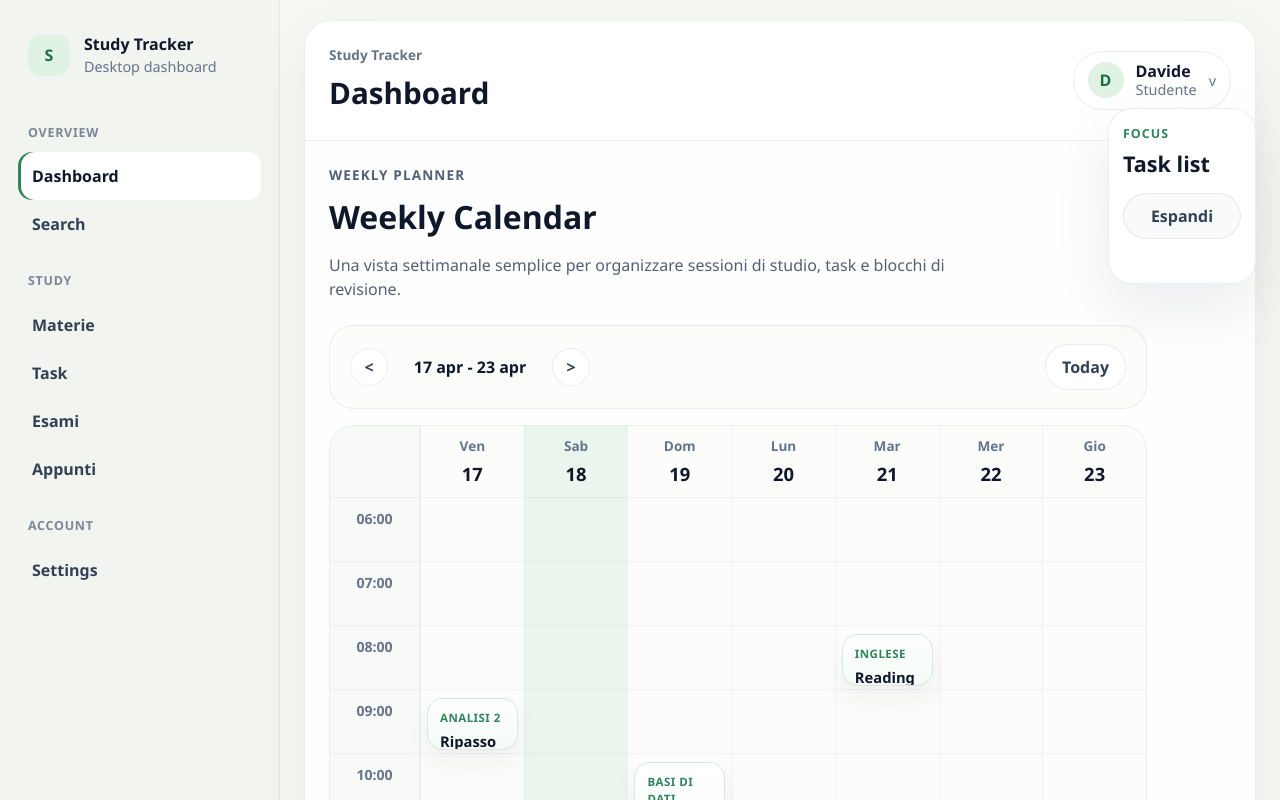
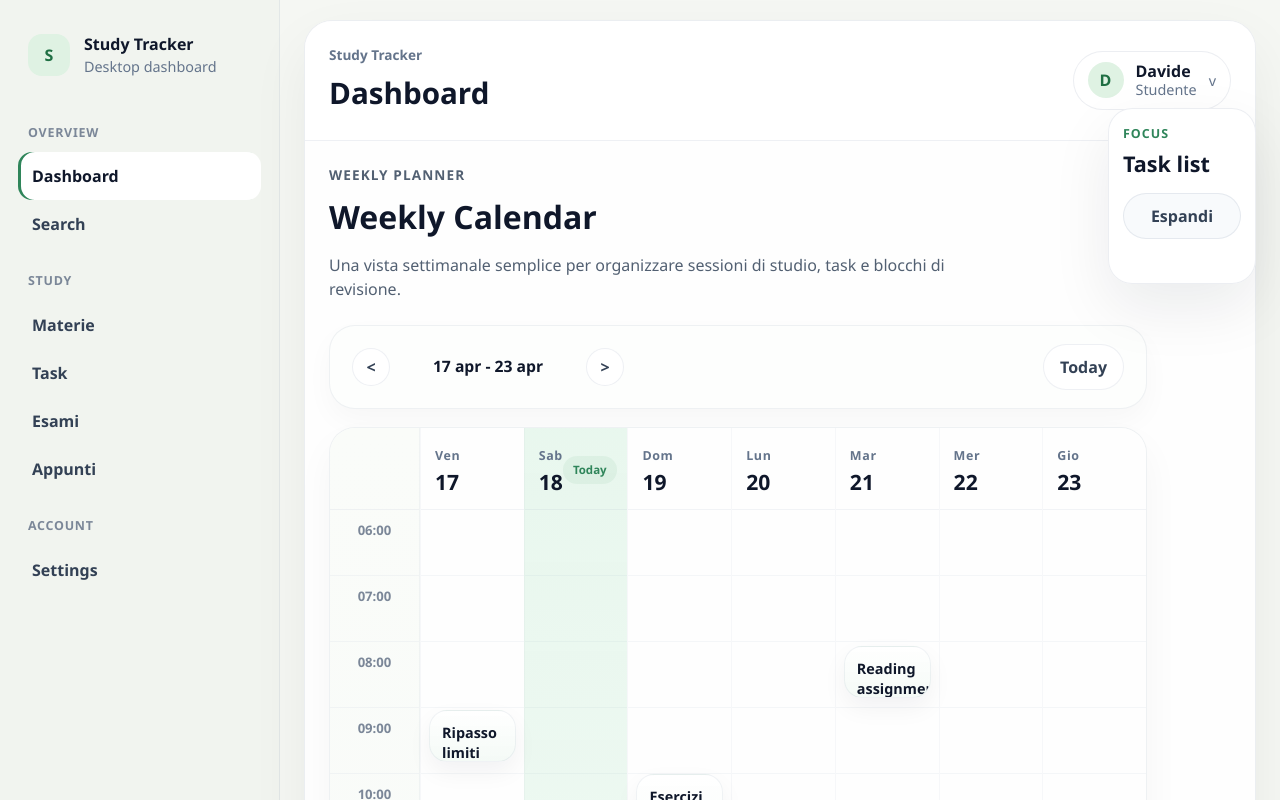
Before and after one commit to maidire3/Progetto-Finale, a React (Vite) app: page /dashboard in a window 1280 px wide. Shown: the top 800 px of the page. Built offline with nearby package versions, Linux system fonts and the light colour scheme.

Commit message:
Ristrutturazione della vista del calendario settimanale: aggiunta della gestione della settimana, miglioramenti visivi e aggiornamenti stilistici

```diff
--- a/src/components/dashboard/DayColumn.jsx
+++ b/src/components/dashboard/DayColumn.jsx
@@ -9,8 +9,14 @@ function DayColumn({ day, hours }) {
       }`}
     >
       <header className="weekly-calendar__day-header">
-        <p className="weekly-calendar__day-name">{day.label}</p>
-        <p className="weekly-calendar__day-number">{day.dayNumber}</p>
+        <div className="weekly-calendar__day-header-main">
+          <p className="weekly-calendar__day-name">{day.label}</p>
+          <p className="weekly-calendar__day-number">{day.dayNumber}</p>
+        </div>
+
+        {day.isToday ? (
+          <span className="weekly-calendar__today-label">Today</span>
+        ) : null}
       </header>
 
       <div className="weekly-calendar__day-body">
--- a/src/components/dashboard/TaskBlock.jsx
+++ b/src/components/dashboard/TaskBlock.jsx
@@ -15,8 +15,8 @@ function TaskBlock({ task }) {
         height: `${height}px`
       }}
     >
+      <h4>{task.title}</h4>
       <p className="calendar-task-block__subject">{task.subject}</p>
-      <h4>{task.title}</h4>
       <p className="calendar-task-block__time">
         {`${String(task.startHour).padStart(2, '0')}:00 - ${String(
           task.endHour
--- a/src/components/dashboard/TimeColumn.jsx
+++ b/src/components/dashboard/TimeColumn.jsx
@@ -8,7 +8,7 @@ function TimeColumn({ hours }) {
       <div className="weekly-calendar__time-slots">
         {hours.map((hour) => (
           <div className="weekly-calendar__time-slot" key={hour}>
-            {`${String(hour).padStart(2, '0')}:00`}
+            <span>{`${String(hour).padStart(2, '0')}:00`}</span>
           </div>
         ))}
       </div>
--- a/src/components/dashboard/WeeklyCalendar.jsx
+++ b/src/components/dashboard/WeeklyCalendar.jsx
@@ -1,4 +1,4 @@
-import React from 'react';
+import React, { useState } from 'react';
 import DayColumn from './DayColumn';
 import TimeColumn from './TimeColumn';
 import mockCalendarTasks from '../../data/mockCalendarData';
@@ -20,10 +20,10 @@ function isSameDay(firstDate, secondDate) {
   );
 }
 
-function createWeekDays() {
+function createWeekDays(weekOffset) {
   const today = new Date();
   const startDate = new Date(today);
-  startDate.setDate(today.getDate() - 1);
+  startDate.setDate(today.getDate() - 1 + weekOffset * 7);
 
   return Array.from({ length: 7 }, (_, index) => {
     const currentDate = new Date(startDate);
@@ -52,19 +52,40 @@ function getWeekLabel(days) {
 }
 
 function WeeklyCalendar() {
-  const days = createWeekDays();
+  const [weekOffset, setWeekOffset] = useState(0);
+  const days = createWeekDays(weekOffset);
   const weekLabel = getWeekLabel(days);
+
+  function handlePreviousWeek() {
+    setWeekOffset((currentValue) => currentValue - 1);
+  }
+
+  function handleNextWeek() {
+    setWeekOffset((currentValue) => currentValue + 1);
+  }
+
+  function handleGoToToday() {
+    setWeekOffset(0);
+  }
 
   return (
     <section className="weekly-calendar">
       <div className="weekly-calendar__toolbar">
         <div className="weekly-calendar__toolbar-nav">
-          <button type="button">{'<'}</button>
+          <button type="button" onClick={handlePreviousWeek}>
+            {'<'}
+          </button>
           <p>{weekLabel}</p>
-          <button type="button">{'>'}</button>
+          <button type="button" onClick={handleNextWeek}>
+            {'>'}
+          </button>
         </div>
 
-        <button className="weekly-calendar__today-button" type="button">
+        <button
+          className="weekly-calendar__today-button"
+          type="button"
+          onClick={handleGoToToday}
+        >
           Today
         </button>
       </div>
--- a/src/styles/dashboard.css
+++ b/src/styles/dashboard.css
@@ -65,46 +65,55 @@
 .weekly-calendar {
   display: flex;
   flex-direction: column;
-  gap: 16px;
+  gap: 18px;
   min-height: 580px;
 }
 
 .weekly-calendar__toolbar,
 .weekly-calendar__grid {
-  border: 1px solid rgba(148, 163, 184, 0.18);
-  border-radius: 24px;
-  background: #fcfdfb;
+  border: 1px solid rgba(148, 163, 184, 0.14);
+  border-radius: 26px;
+  background: #fdfefd;
 }
 
 .weekly-calendar__toolbar {
   display: flex;
   justify-content: space-between;
   align-items: center;
-  padding: 18px 20px;
+  padding: 18px 22px;
   color: #526072;
   font-weight: 600;
+  box-shadow: 0 12px 28px rgba(15, 23, 42, 0.03);
 }
 
 .weekly-calendar__toolbar-nav {
   display: inline-flex;
   align-items: center;
-  gap: 12px;
+  gap: 14px;
 }
 
 .weekly-calendar__toolbar-nav p {
   margin: 0;
-  min-width: 140px;
+  min-width: 168px;
   color: #0f172a;
+  font-size: 0.98rem;
+  font-weight: 700;
   text-align: center;
 }
 
 .weekly-calendar__toolbar button {
-  border: 1px solid rgba(148, 163, 184, 0.2);
+  border: 1px solid rgba(148, 163, 184, 0.16);
   border-radius: 999px;
   background: #ffffff;
   color: #334155;
   font-weight: 600;
   cursor: pointer;
+  transition: background-color 0.2s ease, border-color 0.2s ease;
+}
+
+.weekly-calendar__toolbar button:hover {
+  background: #f8fafc;
+  border-color: rgba(148, 163, 184, 0.28);
 }
 
 .weekly-calendar__toolbar-nav button {
@@ -121,17 +130,18 @@
   grid-template-columns: 90px repeat(7, minmax(0, 1fr));
   min-height: 1220px;
   overflow: hidden;
+  box-shadow: 0 18px 38px rgba(15, 23, 42, 0.04);
 }
 
 .weekly-calendar__time-column {
-  border-right: 1px solid rgba(148, 163, 184, 0.15);
-  background: #f8faf7;
+  border-right: 1px solid rgba(148, 163, 184, 0.1);
+  background: linear-gradient(180deg, #fafcf9 0%, #f7faf8 100%);
 }
 
 .weekly-calendar__corner,
 .weekly-calendar__day-header {
-  height: 72px;
-  border-bottom: 1px solid rgba(148, 163, 184, 0.15);
+  height: 82px;
+  border-bottom: 1px solid rgba(148, 163, 184, 0.12);
 }
 
 .weekly-calendar__time-slots {
@@ -141,35 +151,46 @@
 
 .weekly-calendar__time-slot,
 .weekly-calendar__hour-row {
-  height: 64px;
-  border-bottom: 1px solid rgba(148, 163, 184, 0.12);
+  height: 66px;
+  border-bottom: 1px solid rgba(148, 163, 184, 0.09);
 }
 
 .weekly-calendar__time-slot {
   display: flex;
   align-items: flex-start;
   justify-content: center;
-  padding-top: 10px;
-  color: #64748b;
-  font-size: 0.88rem;
-  font-weight: 600;
+  padding-top: 11px;
+  color: #7b8798;
+  font-size: 0.82rem;
+  font-weight: 700;
+}
+
+.weekly-calendar__time-slot span {
+  display: inline-block;
+  transform: translateY(-0.5px);
 }
 
 .weekly-calendar__day-column {
   min-width: 0;
-  border-left: 1px solid rgba(148, 163, 184, 0.12);
+  border-left: 1px solid rgba(148, 163, 184, 0.08);
+  background: rgba(255, 255, 255, 0.7);
 }
 
 .weekly-calendar__day-column--today {
-  background: rgba(223, 242, 227, 0.58);
+  background: linear-gradient(180deg, rgba(230, 246, 236, 0.9) 0%, rgba(245, 251, 247, 0.96) 100%);
 }
 
 .weekly-calendar__day-header {
   display: flex;
+  align-items: center;
+  justify-content: space-between;
+  padding: 16px 14px 14px;
+}
+
+.weekly-calendar__day-header-main {
+  display: flex;
   flex-direction: column;
-  align-items: center;
-  justify-content: center;
-  gap: 4px;
+  gap: 6px;
 }
 
 .weekly-calendar__day-name,
@@ -179,14 +200,29 @@
 
 .weekly-calendar__day-name {
   color: #64748b;
-  font-size: 0.85rem;
+  font-size: 0.78rem;
   font-weight: 700;
+  letter-spacing: 0.05em;
   text-transform: capitalize;
 }
 
 .weekly-calendar__day-number {
   color: #0f172a;
-  font-size: 1.15rem;
+  font-size: 1.32rem;
+  font-weight: 700;
+  line-height: 1;
+}
+
+.weekly-calendar__today-label {
+  display: inline-flex;
+  align-items: center;
+  justify-content: center;
+  height: 28px;
+  padding: 0 10px;
+  border-radius: 999px;
+  background: rgba(122, 191, 148, 0.12);
+  color: #2f855a;
+  font-size: 0.72rem;
   font-weight: 700;
 }
 
@@ -197,18 +233,18 @@
 .weekly-calendar__task-layer {
   position: absolute;
   inset: 0;
-  padding: 6px;
+  padding: 8px;
 }
 
 .calendar-task-block {
   position: absolute;
-  left: 6px;
-  right: 6px;
-  padding: 10px 12px;
-  border-radius: 16px;
-  background: linear-gradient(180deg, #ffffff 0%, #f4fbf6 100%);
-  border: 1px solid rgba(122, 191, 148, 0.3);
-  box-shadow: 0 12px 24px rgba(15, 23, 42, 0.06);
+  left: 8px;
+  right: 8px;
+  padding: 12px 12px 11px;
+  border-radius: 18px;
+  background: linear-gradient(180deg, rgba(255, 255, 255, 0.96) 0%, rgba(244, 250, 246, 0.98) 100%);
+  border: 1px solid rgba(148, 163, 184, 0.14);
+  box-shadow: 0 10px 24px rgba(15, 23, 42, 0.05);
   overflow: hidden;
 }
 
@@ -219,22 +255,22 @@
 }
 
 .calendar-task-block__subject {
-  color: #2f855a;
-  font-size: 0.72rem;
-  font-weight: 700;
-  letter-spacing: 0.04em;
-  text-transform: uppercase;
+  margin-top: 5px;
+  color: #5f6f82;
+  font-size: 0.76rem;
+  font-weight: 600;
 }
 
 .calendar-task-block h4 {
-  margin-top: 6px;
   color: #0f172a;
-  font-size: 0.92rem;
-  line-height: 1.3;
+  font-size: 0.9rem;
+  font-weight: 700;
+  line-height: 1.35;
 }
 
 .calendar-task-block__time {
-  margin-top: 6px;
-  color: #64748b;
-  font-size: 0.78rem;
+  margin-top: 8px;
+  color: #7b8798;
+  font-size: 0.75rem;
+  font-weight: 600;
 }
```
